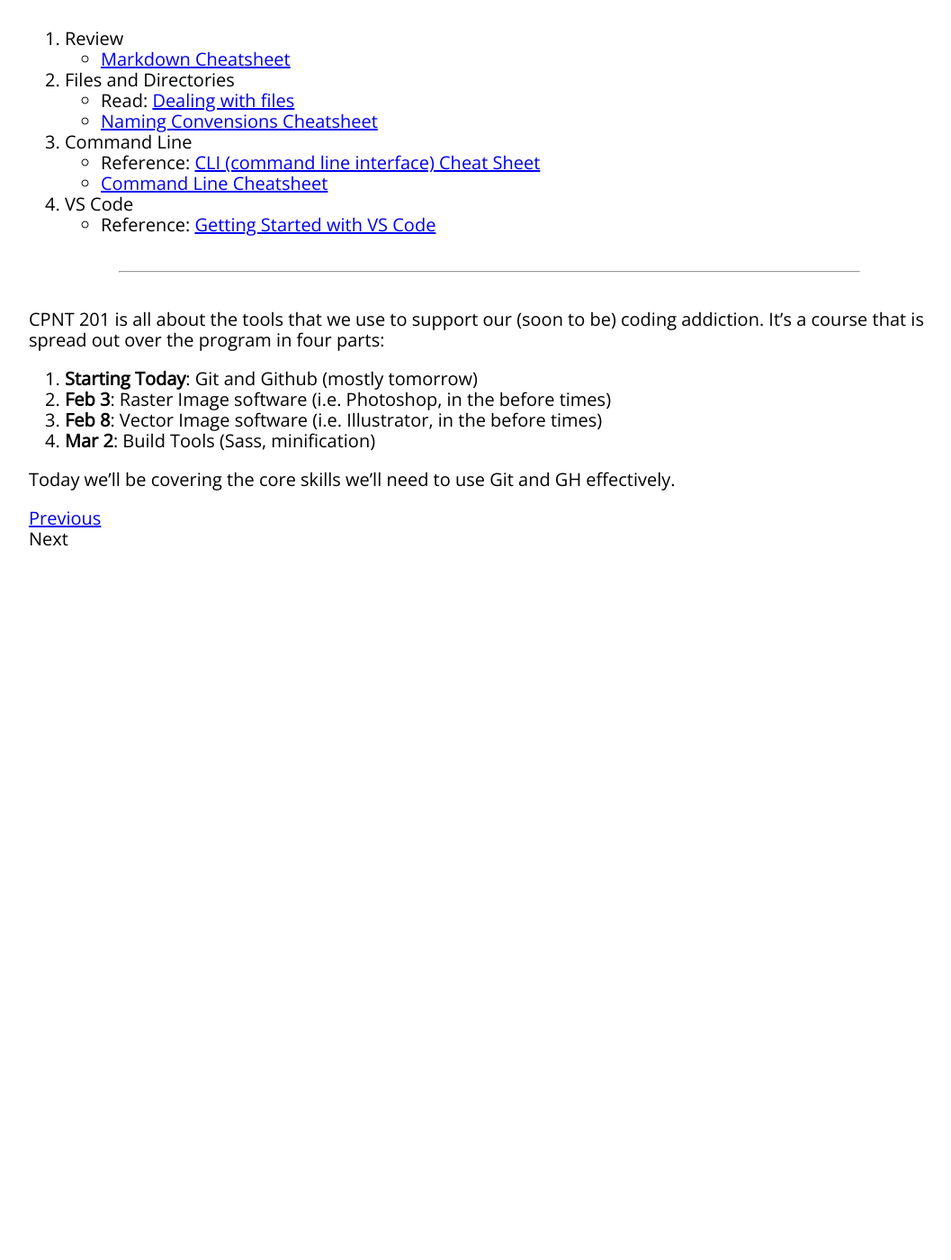
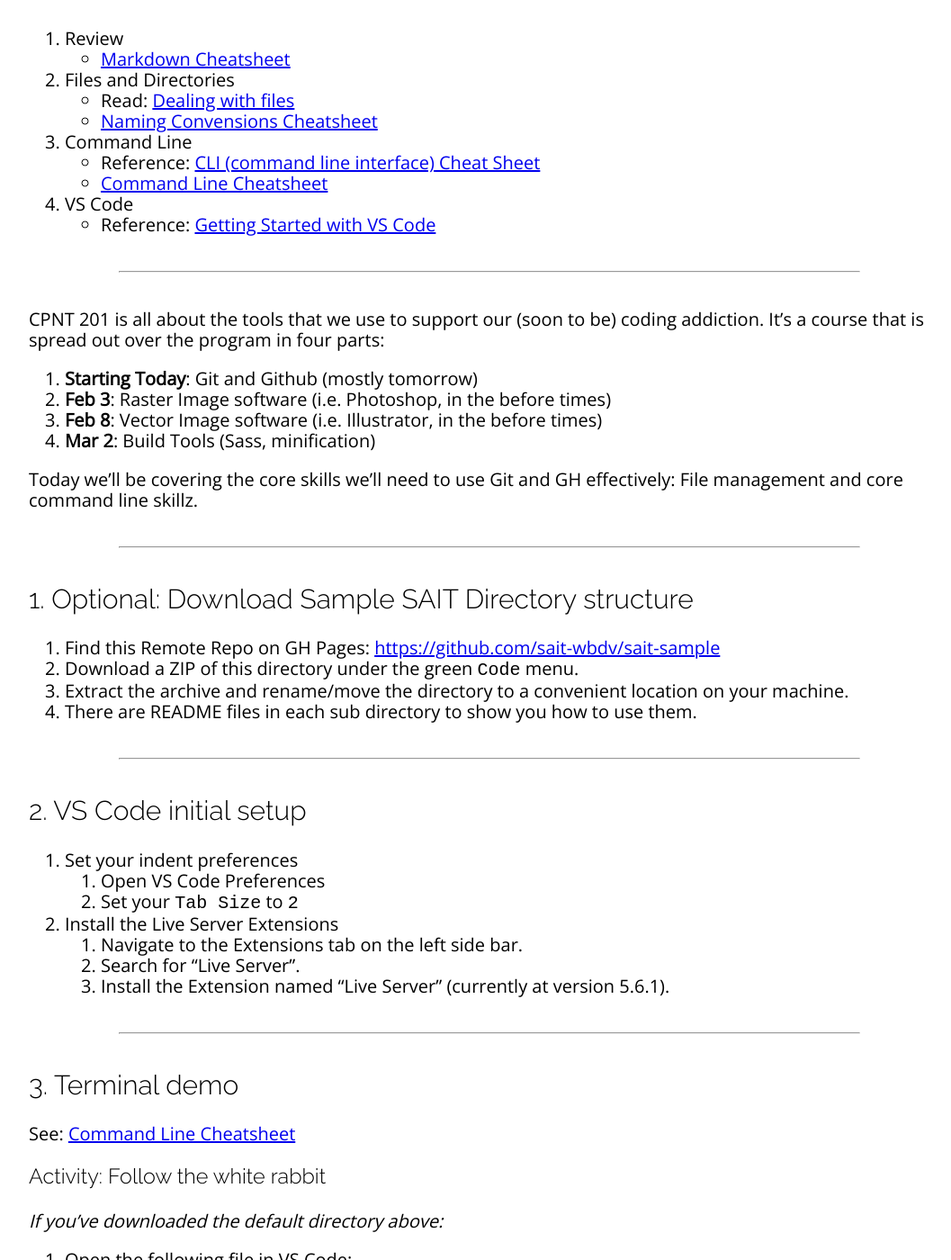
Before and after one commit to sait-wbdv/winter-2021, a Jekyll site: the page built from _posts/2021-01-14-files-directories-markdown.md, in a window 1280 px wide and 1400 px high, scrolled down 574 px. Shown: the whole window at 90% size, without its empty margins (96-1153 px from the left). Built offline with Jekyll 4.4.1, drawn with Linux system fonts in a browser that asks for light colours; nearby versions of some CDN libraries; before the commit the page ends 1204 px from its top, so only the background shows below that; some of the changed text lies outside the part shown.

Commit message:
updated W1R

````diff
--- a/_posts/2021-01-14-files-directories-markdown.md
+++ b/_posts/2021-01-14-files-directories-markdown.md
@@ -25,13 +25,11 @@ CPNT 201 is all about the tools that we use to support our (soon to be) coding a
 3. **Feb 8**: Vector Image software (i.e. Illustrator, in the before times)
 4. **Mar 2**: Build Tools (Sass, minification)
 
-Today we'll be covering the core skills we'll need to use Git and GH effectively.
-
-{% comment %}
+Today we'll be covering the core skills we'll need to use Git and GH effectively: File management and core command line skillz.
 
 ---
 
-## 1. Sample SAIT Directory structure
+## 1. Optional: Download Sample SAIT Directory structure
 1. Find this Remote Repo on GH Pages: [https://github.com/sait-wbdv/sait-sample](https://github.com/sait-wbdv/sait-sample)
 2. Download a ZIP of this directory under the green `Code` menu.
 3. Extract the archive and rename/move the directory to a convenient location on your machine.
@@ -39,10 +37,61 @@ Today we'll be covering the core skills we'll need to use Git and GH effectively
 
 ---
 
-## VS Code initial setup
-1.
+## 2. VS Code initial setup
+1. Set your indent preferences
+    1. Open VS Code Preferences
+    2. Set your `Tab Size` to `2`
+2. Install the Live Server Extensions
+    1. Navigate to the Extensions tab on the left side bar.
+    2. Search for "Live Server".
+    3. Install the Extension named "Live Server" (currently at version 5.6.1).
 
-## Terminal demo
-## Cloning your first repo
+---
 
-{% endcomment %}
+## 3. Terminal demo
+See: [Command Line Cheatsheet]({{site.baseurl}}/cheatsheets/command-line)
+
+### Activity: Follow the white rabbit
+_If you've downloaded the default directory above:_
+
+1. Open the following file in VS Code:
+
+    ```
+    /in-class/W1R/wite-rabbit.md
+    ```
+
+2. Follow the instructions in this file.
+
+_If not:_
+
+1. Open your unix terminal;
+2. Using `pwd`, `ls` and `cd` navigate to a directory you often use on your file system (i.e. your Downloads folder).
+3. List the contents of this directory.
+
+---
+
+## 4. Cloning your first repo(s)
+If you've downloaded the default directory above:
+1. Open the following file in VS Code:
+
+    ```
+    /_materials/README.md
+    ```
+2. Follow the instructions for cloning the read-only repos for this program.
+3. In `sample-code`, open a directory that contains an `index.html` file such as:
+
+    ```
+    /_materials/sample-code/frontend/calculator/finished
+    ```
+
+4. View this file in your browser using the Live Server extension (there should be a "Go Live" button in the footer of VS Code).
+5. Try some other directories with an `index.html` file!
+
+---
+
+## Lab Time
+Using your new `assignments` directory, work on DSGN 270 Assignment 1 and store your markdown file in `/assignments/dsgn270-a1`.
+
+---
+
+## Clean-up Time!
````
